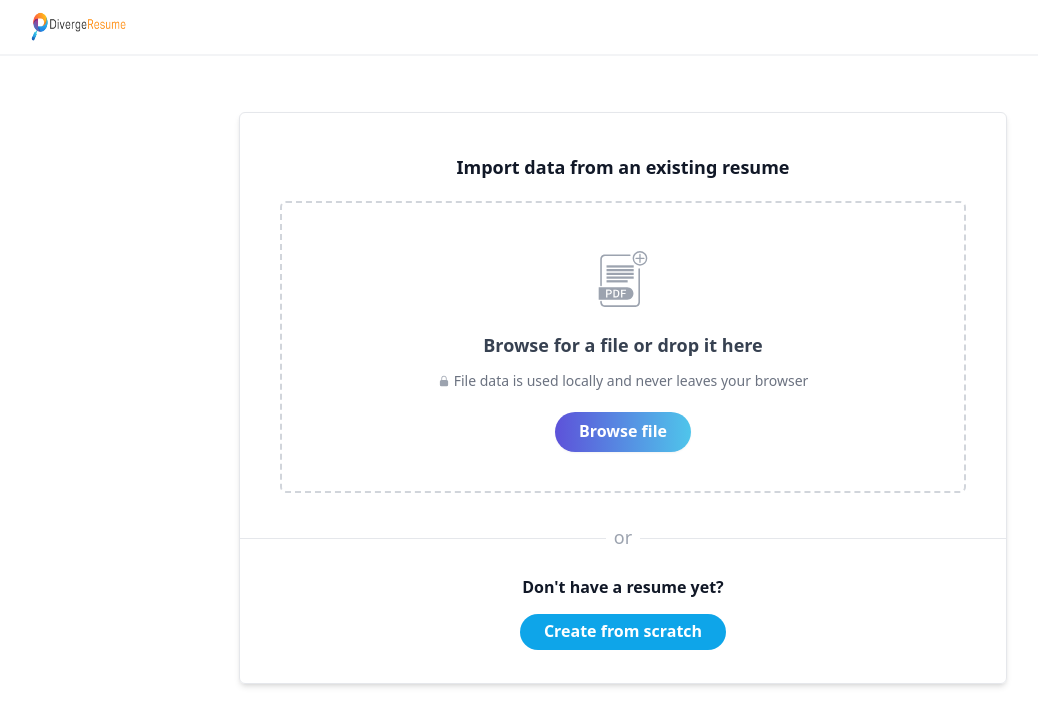
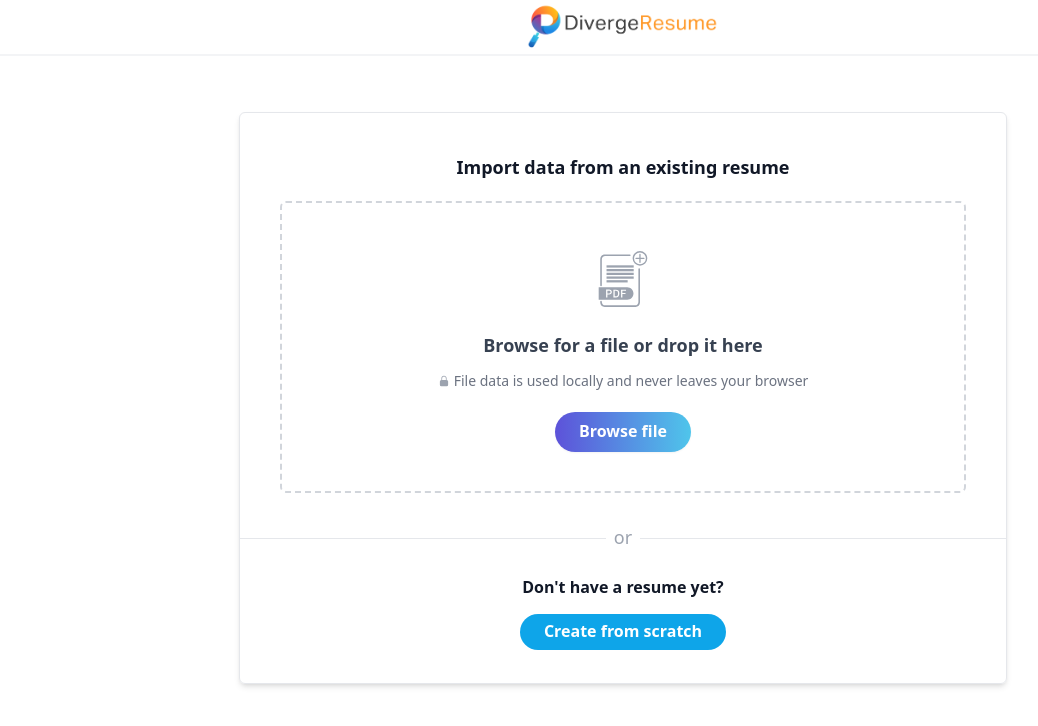
Before and after one commit to don-ibrhm/resumeEnhancer, a Next.js app: page /resume-import in a window 1280 px wide. Shown: the top 726 px of the page, without its empty margins (17-1055 px from the left). Built offline with nearby package versions, Linux system fonts and the light colour scheme.

Commit message:
improved logo appearance

```diff
--- a/src/app/components/TopNavBar.tsx
+++ b/src/app/components/TopNavBar.tsx
@@ -17,13 +17,13 @@ export const TopNavBar = () => {
         isHomePage && "bg-dot"
       )}
     >
-      <div className="flex h-10 w-full items-center justify-between">
+      <div className="flex h-10 w-full items-center justify-center">
         <Link href="/">
           <span className="sr-only">OpenResume</span>
           <Image
             src={logoSrc}
             alt="DivergeResEnhance Logo"
-            className="h-8 w-24"
+            className="h-9 w-36 md:h-12 md:w-48"
             priority
           />
         </Link>
```
